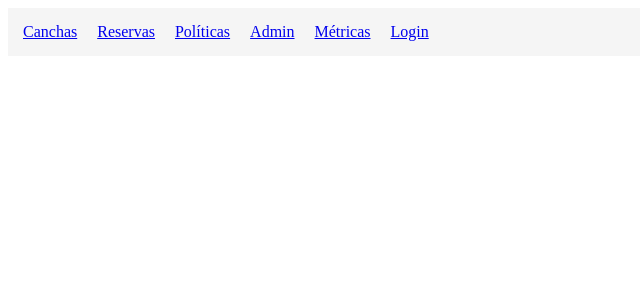
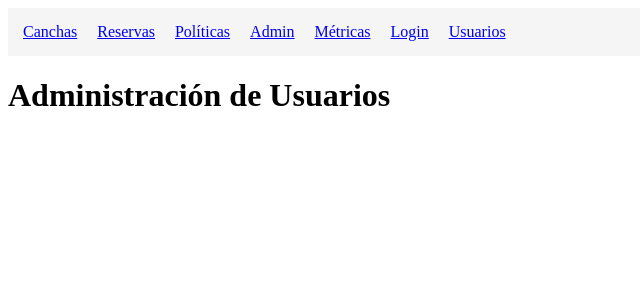
Before and after one commit to bbonanno03/PNT2-MatchPoint, a Vue app: page /admin/usuarios in a window 1280 px wide. Shown: the top 300 px of the page, without its empty margins (0-640 px from the left). Built offline with nearby package versions, Linux system fonts and the light colour scheme.

Commit message:
feat: agregar vista de administracion de usuarios

```diff
--- a/src/components/Navbar.vue
+++ b/src/components/Navbar.vue
@@ -6,6 +6,7 @@
     <router-link to="/admin/canchas">Admin</router-link>
     <router-link to="/admin/metricas">Métricas</router-link>
     <router-link to="/login">Login</router-link>
+    <router-link to="/admin/usuarios">Usuarios</router-link>
   </nav>
 </template>
 
--- a/src/router/index.js
+++ b/src/router/index.js
@@ -7,6 +7,7 @@ import ReservationsView from '../views/ReservationsView.vue'
 import PoliciesView from '../views/PoliciesView.vue'
 import AdminCourtsView from '../views/AdminCourtsView.vue'
 import MetricsView from '../views/MetricsView.vue'
+import AdminUsersView from '../views/AdminUsersView.vue'
 
 const routes = [
   { path: '/', redirect: '/canchas' },
@@ -16,7 +17,8 @@ const routes = [
   { path: '/reservas', component: ReservationsView },
   { path: '/politicas', component: PoliciesView },
   { path: '/admin/canchas', component: AdminCourtsView },
-  { path: '/admin/metricas', component: MetricsView }
+  { path: '/admin/metricas', component: MetricsView },
+  { path: '/admin/usuarios', component: AdminUsersView }
 ]
 
 const router = createRouter({
--- /dev/null
+++ b/src/views/AdminUsersView.vue
@@ -0,0 +1,3 @@
+<template>
+  <h1>Administración de Usuarios</h1>
+</template>
```
